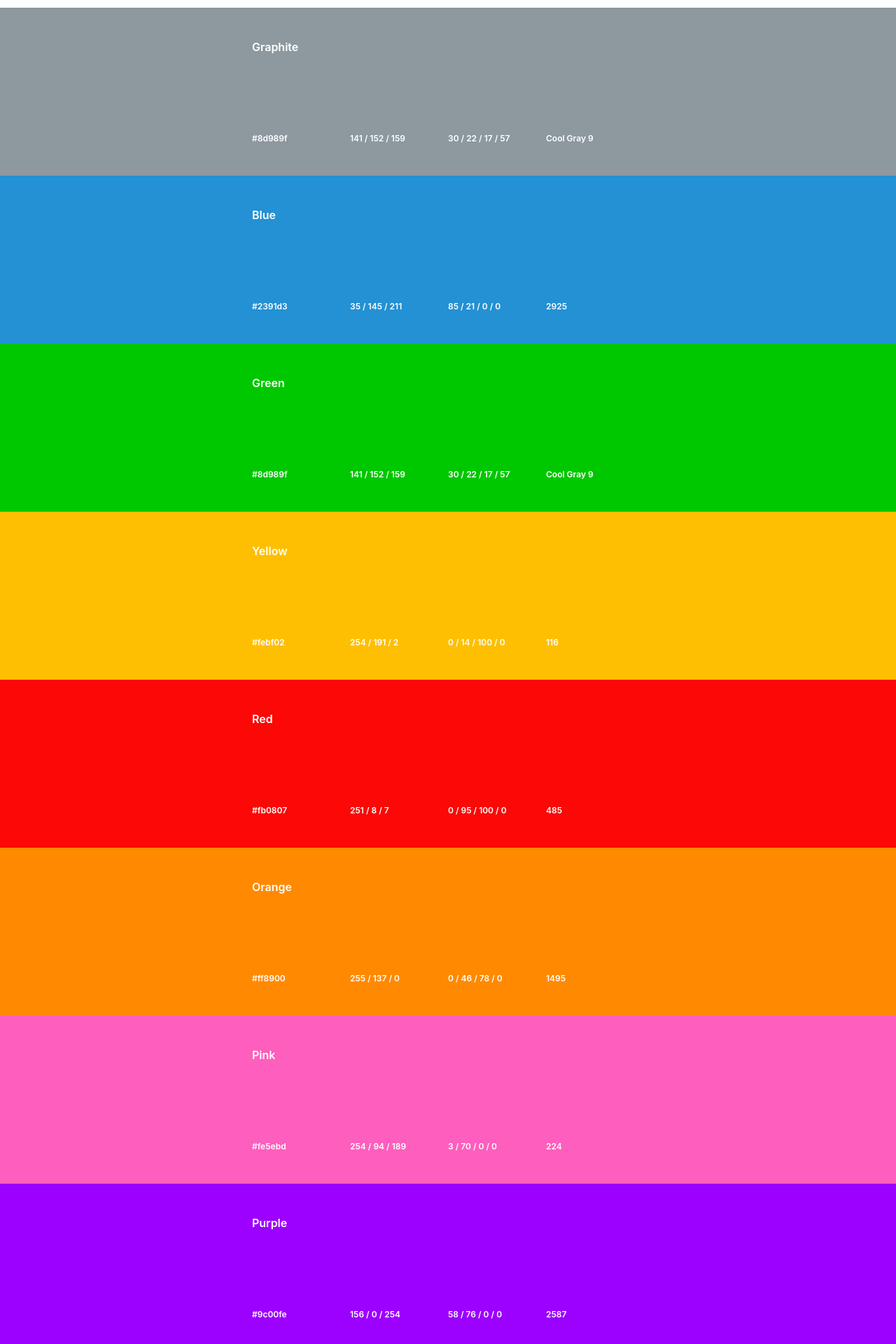
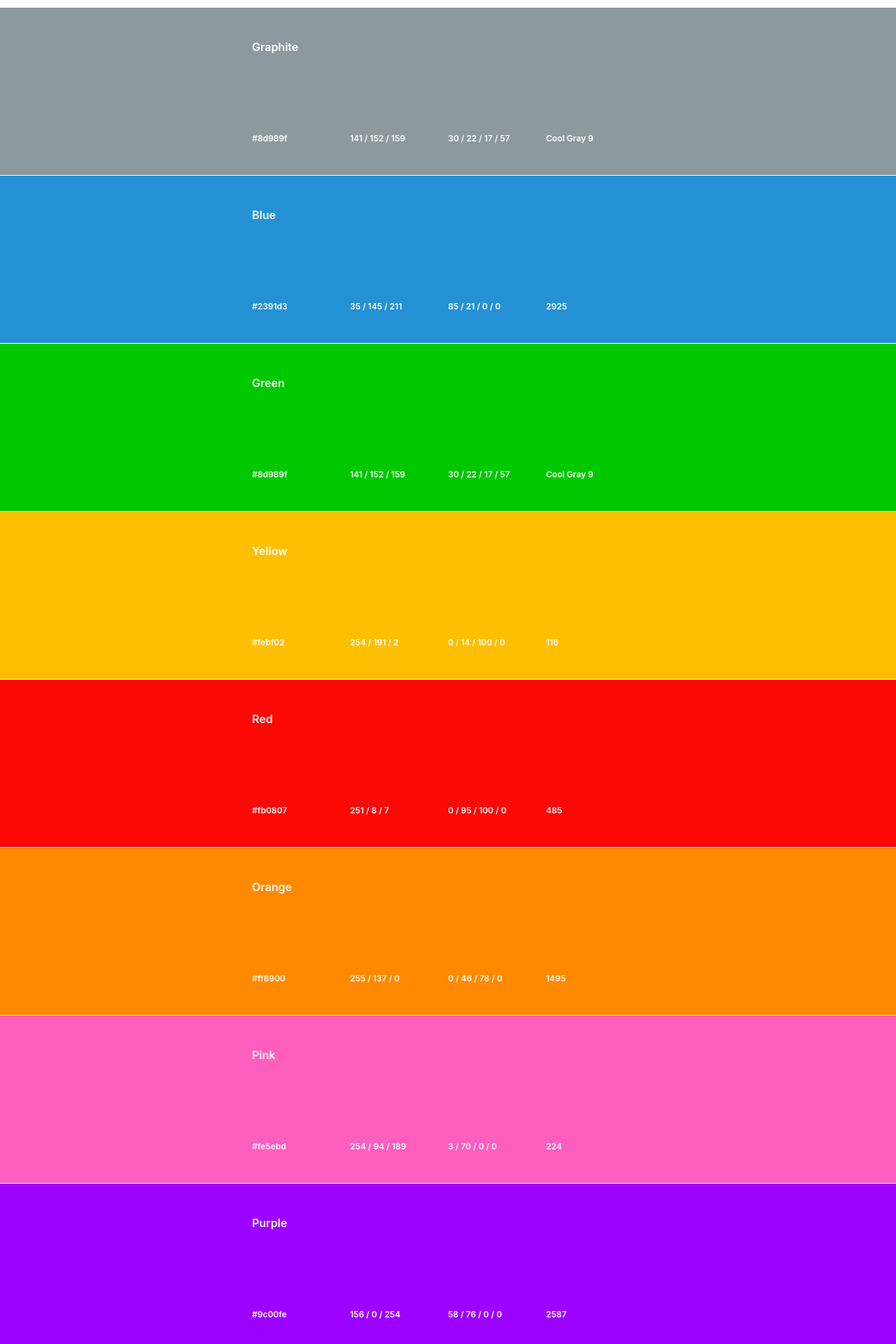
Before and after one commit to wireapp/brand, a Jekyll site: the page built from colors/index.html, in a window 1280 px wide. Shown: the part 557-2477 px from the top of the page at 70% size. Built offline with Jekyll 4.4.1, drawn with Linux system fonts in a browser that asks for light colours.

Commit message:
Line between colors

```diff
--- a/_sass/content.scss
+++ b/_sass/content.scss
@@ -32,6 +32,7 @@
   height: 240px;
   font-weight: 600;
   color: #fff;
+  border-bottom: 1px solid #fff;
 }
 
   .graphite { background: $graphite; margin-top: 56px; }
```
